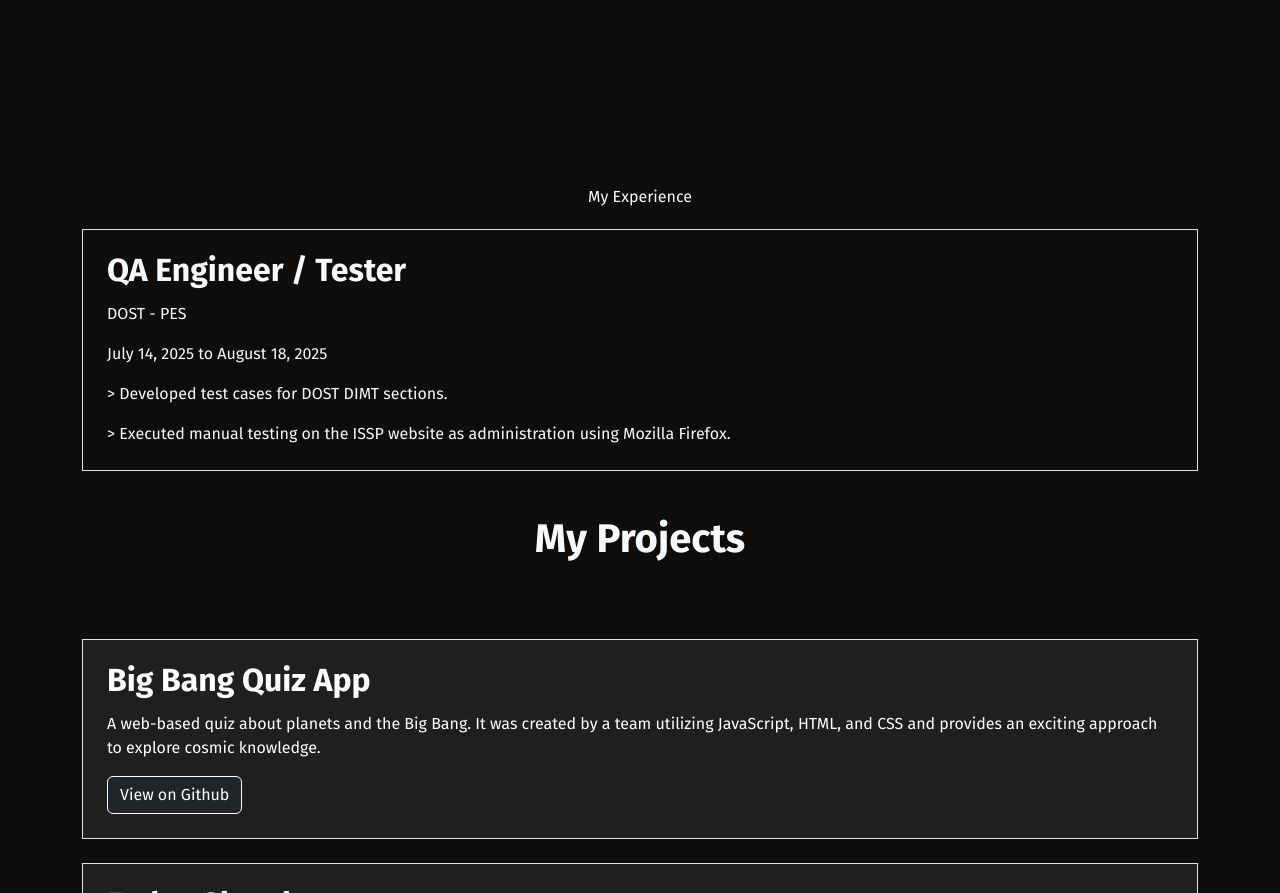
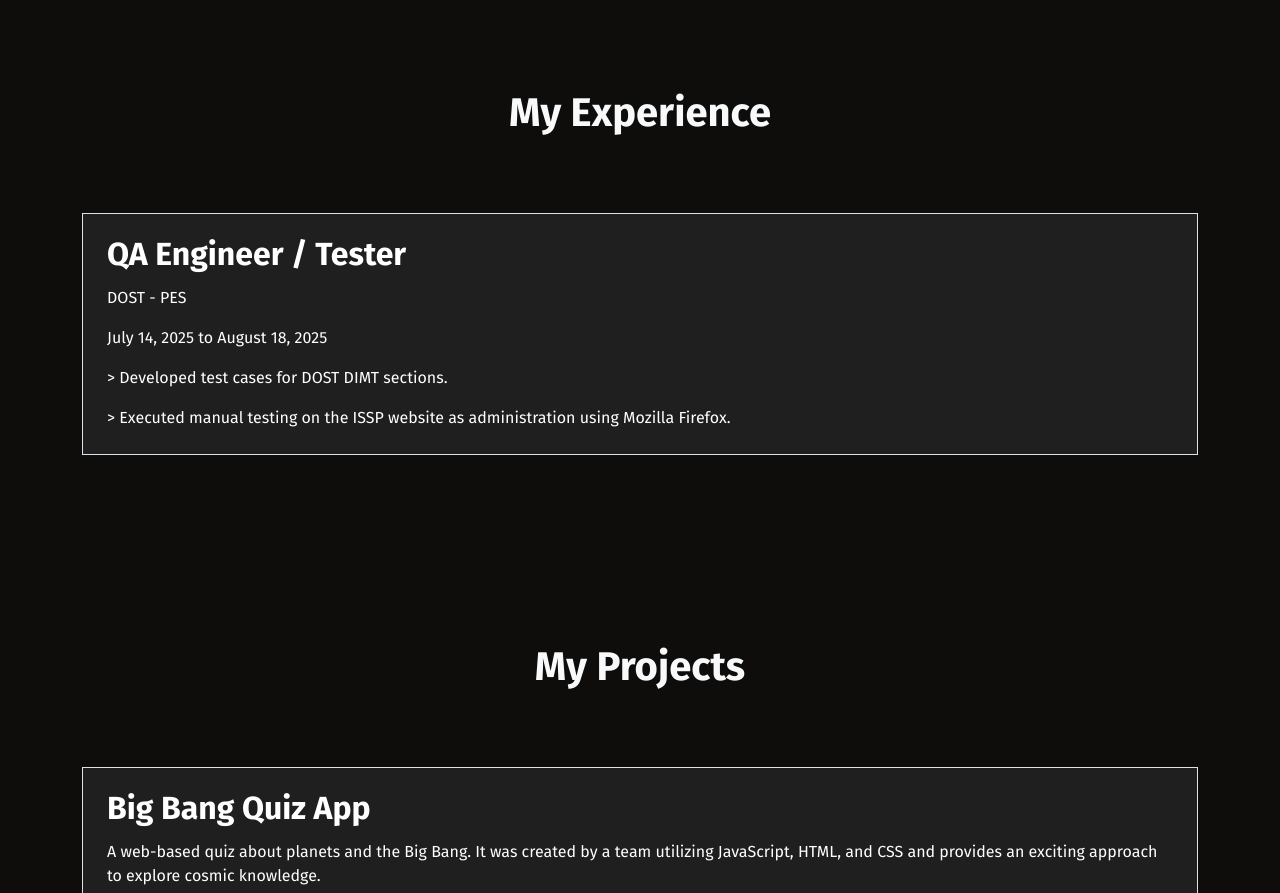
Before and after one commit to Shifardd/website, a plain HTML site: page index.html in a window 1280 px wide. Shown: the part 1182-2075 px from the top of the page. Drawn offline with nearby package versions, Linux system fonts and the light colour scheme.

Commit message:
Add layout for experience section

```diff
--- a/src/style/style.css
+++ b/src/style/style.css
@@ -37,7 +37,7 @@ body {
 }
 
 main {
-  margin-top: 18rem;
+  margin-top: 12rem;
 }
 
 #about {
@@ -71,13 +71,17 @@ main {
   margin-bottom: 12rem;
 }
 
-.tech-stack, .projects {
+#experience {
+  margin-bottom: 12rem !important;
+}
+
+.tech-stack, .projects, .experience {
   font-weight: 700;
   font-size: 2.5rem;
   margin-bottom: 5rem !important;
 }
 
-#project .card-body {
+#project .card-body, #experience .card-body{
   background-color: rgb(31, 31, 31);
   color: #fff;
 }
@@ -145,7 +149,7 @@ main {
     margin-bottom: 5rem;
   }
 
-  .tech-stack, .projects {
+  .tech-stack, .experience, .projects {
     font-size: 2.2rem;
     margin-bottom: 2rem !important;
   }
```
Also changed, not shown: style.css (added).
